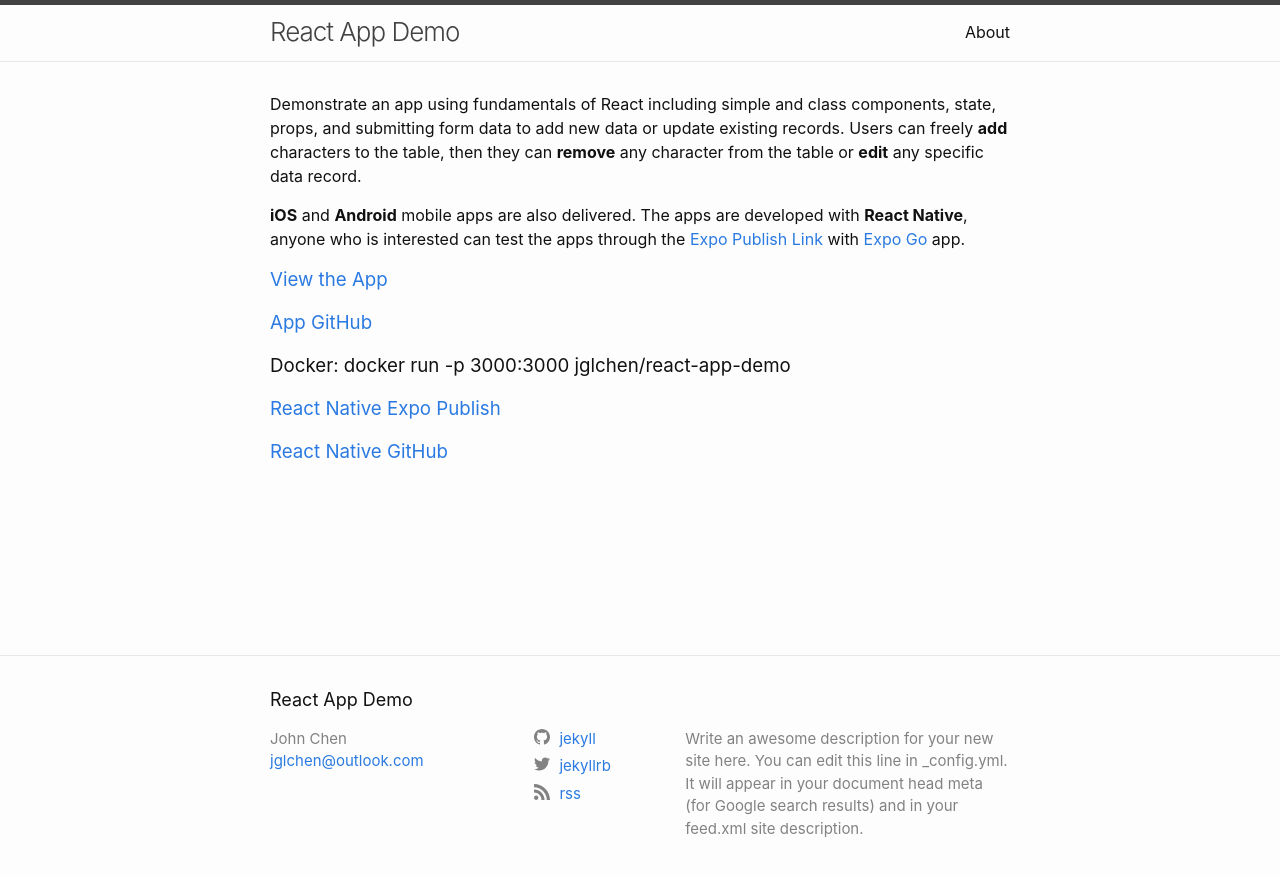
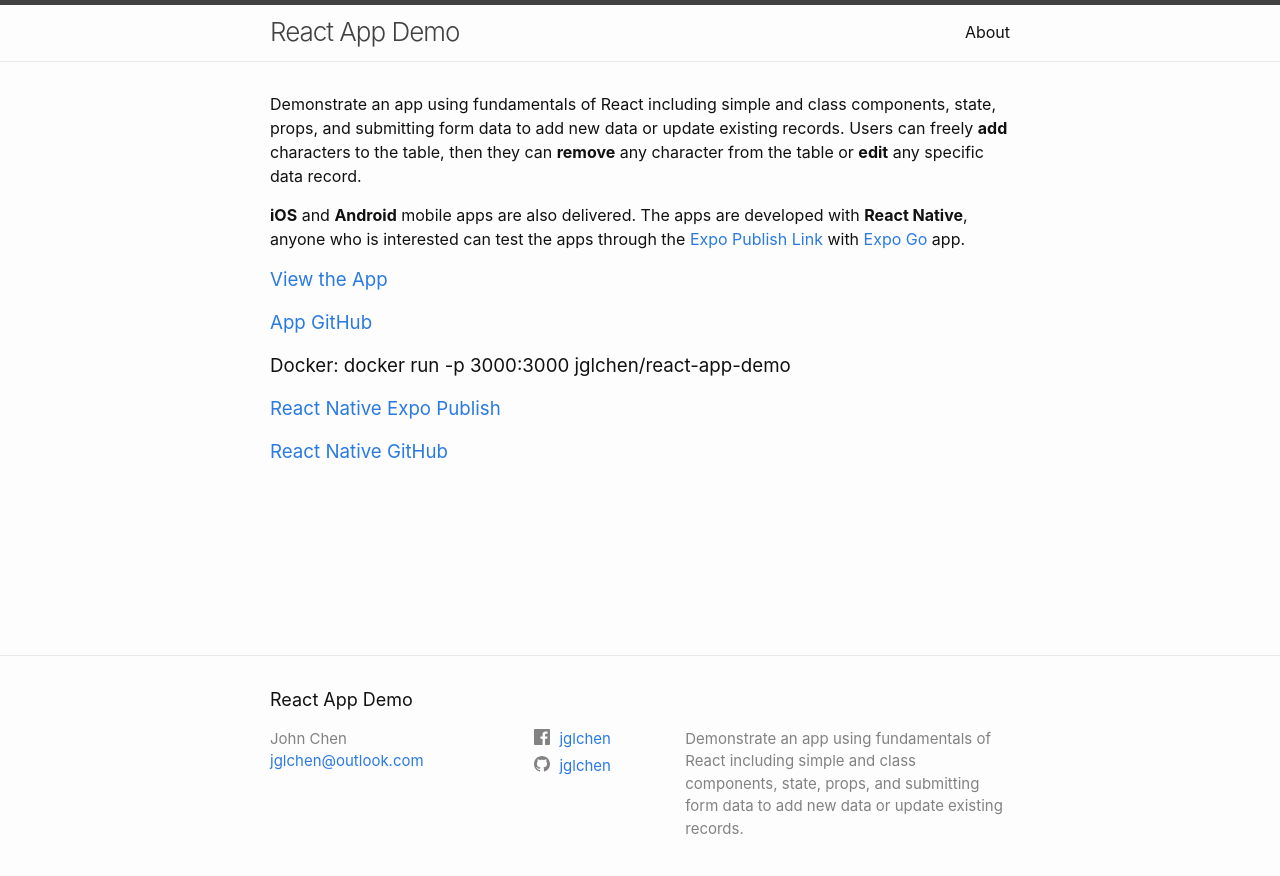
Before and after one commit to jglchen/react-app-demo, a Jekyll site: the page built from index.md, in a window 1280 px wide. Shown: the top 876 px of the page. Built offline with Jekyll 4.4.1, drawn with Linux system fonts in a browser that asks for light colours.

Commit message:
Update _config.yml

```diff
--- a/_config.yml
+++ b/_config.yml
@@ -2,16 +2,14 @@
 author: John Chen
 email: jglchen@outlook.com
 description: > # this means to ignore newlines until "twitter_username:"
-  Write an awesome description for your new site here. You can edit this
-  line in _config.yml. It will appear in your document head meta (for
-  Google search results) and in your feed.xml site description.
+  Demonstrate an app using fundamentals of React including simple and class components, state, props, and submitting form data to add new data or update existing records.
 
 # social links
-twitter_username: jekyllrb
-github_username:  jekyll
-rss: rss
+facebook_username: jglchen
+# twitter_username: jekyllrb
+github_username:  jglchen
+# rss: rss
 # dribbble_username: jekyll
-# facebook_username: jekyll
 # flickr_username: jekyll
 # instagram_username: jekyll
 # linkedin_username: jekyll
```
